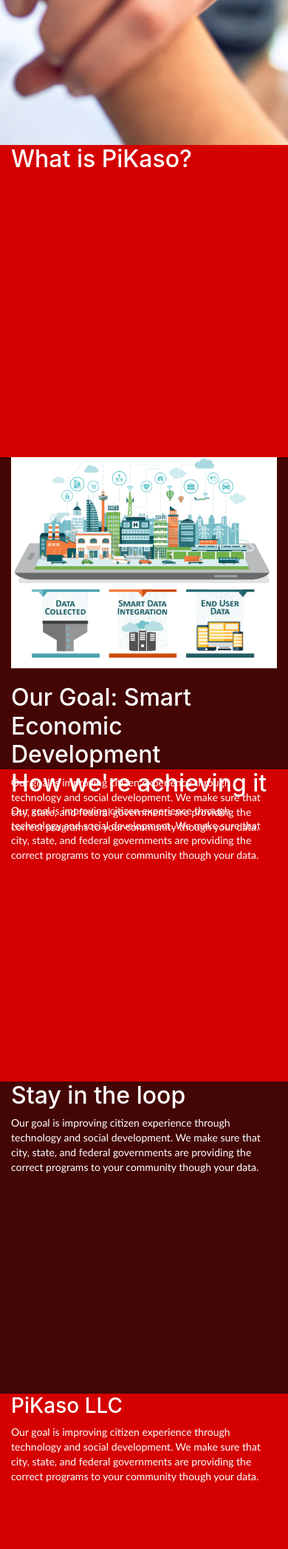
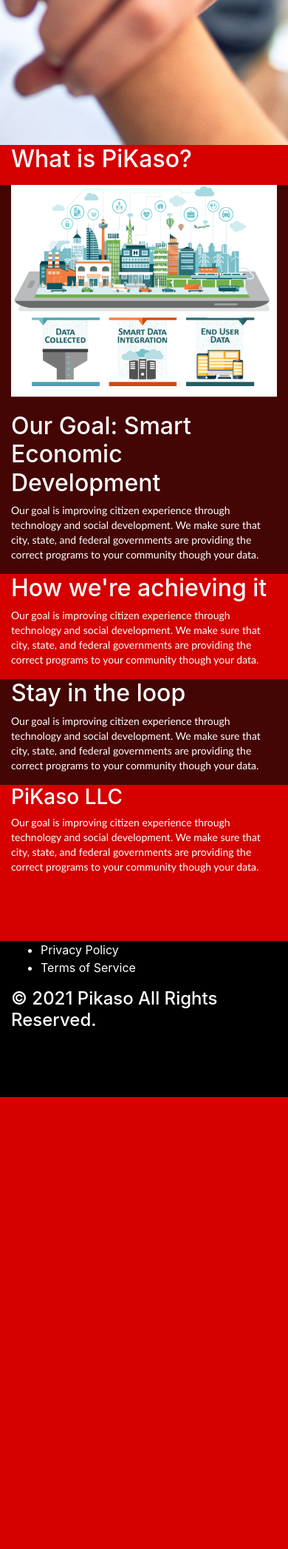
Before and after one commit to juugamil/pikaso, a PHP site: page / in a window 390 px wide. Shown: the part 648-2742 px from the top of the page at 74% size. After the commit the page ends 2131 px from the top, so only its background shows below. Run offline with PHP 8.4, Linux system fonts and the light colour scheme.

Commit message:
changed height of cards

```diff
--- a/css/main.css
+++ b/css/main.css
@@ -69,20 +69,20 @@ pre {
     .cards {
         color: white;
         display: flex;
-        height: 50vh;
+        height: auto;
         background-color: var(--brand-color);
     }
 
     .cards-burg {
         color: white;
         display: flex;
-        height: 50vh;
+        height: auto;
         background-color: var(--brand-color-2);
     }
 
     .cards-blk {
         flex: 100%;
-        height: 5ovh;
+        height: auto;
         background-color: black;
     }
 
```
